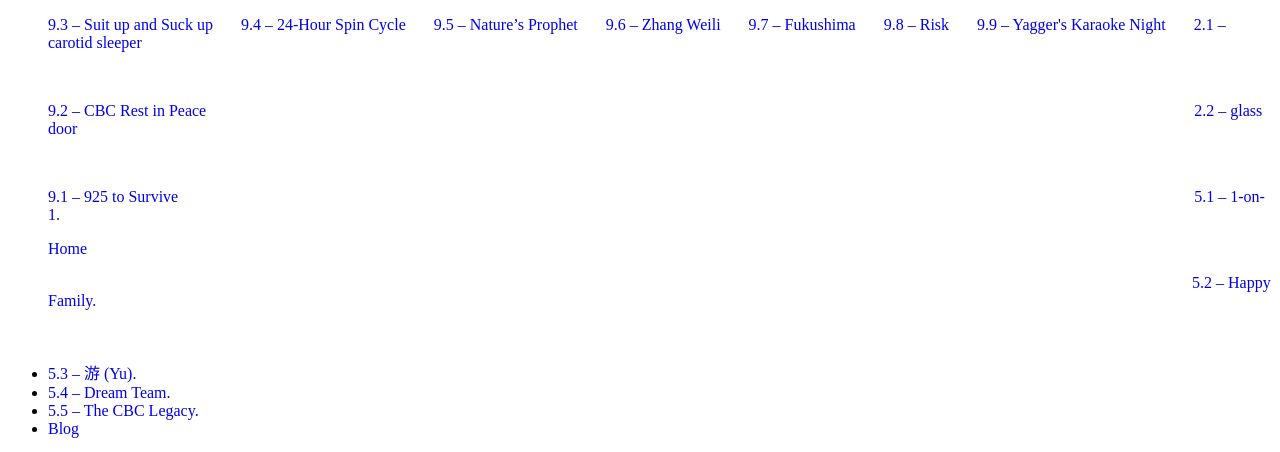
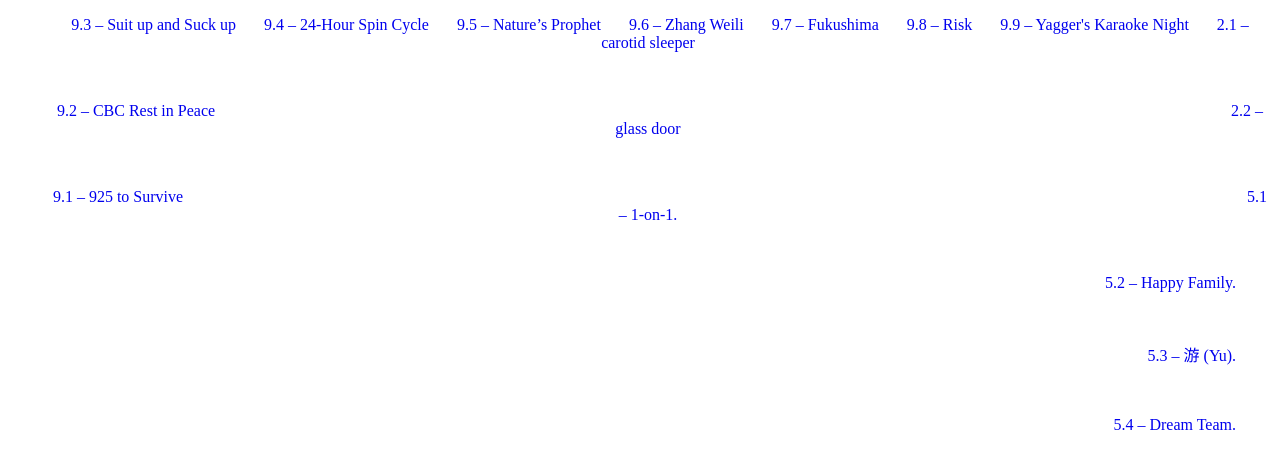
Before and after one commit to Project-925/project-925.github.io, a Jekyll site: the page built from index.html, in a window 1280 px wide. Shown: the top 452 px of the page. Built offline with Jekyll 4.4.1, drawn with Linux system fonts in a browser that asks for light colours; grey boxes are pictures that could not be loaded.

Commit message:
Update default.html

```diff
--- a/_layouts/default.html
+++ b/_layouts/default.html
@@ -13,11 +13,12 @@
 	  left: 55px;
 	}
 
+
 	</style>
 		<body>
 			<nav>
 	    		<ul>
-	        		<p><a href="/9.3">9.3 – Suit up and Suck up</a>
+	        		<p align="center"><a href="/9.3">9.3 – Suit up and Suck up</a>
                     &nbsp;&nbsp; &nbsp;&nbsp;
                     <a href="/9.4">9.4 – 24-Hour Spin Cycle</a>
                     &nbsp;&nbsp; &nbsp;&nbsp;
@@ -35,11 +36,13 @@
                     &nbsp;&nbsp; &nbsp;&nbsp;
                     </p>
 
+
+
                     <br>
 
-                    <p>
+                    <p align="center">
                     <a href="/9.2">9.2 – CBC Rest in Peace</a>
-                    &nbsp;&nbsp; &nbsp;&nbsp;&nbsp;&nbsp; &nbsp;&nbsp;&nbsp;&nbsp; &nbsp;&nbsp;&nbsp;&nbsp; &nbsp;&nbsp;&nbsp;&nbsp; &nbsp;&nbsp;&nbsp;&nbsp; &nbsp;&nbsp;&nbsp;&nbsp; &nbsp;&nbsp; &nbsp;&nbsp; &nbsp;&nbsp;&nbsp;&nbsp; &nbsp;&nbsp;&nbsp;&nbsp; &nbsp;&nbsp;&nbsp;&nbsp; &nbsp;&nbsp;&nbsp;&nbsp; &nbsp;&nbsp;&nbsp;&nbsp; &nbsp;&nbsp;&nbsp;&nbsp; &nbsp;&nbsp;&nbsp;&nbsp; &nbsp;&nbsp;&nbsp;&nbsp; &nbsp;&nbsp;&nbsp;&nbsp; &nbsp;&nbsp;&nbsp;&nbsp; &nbsp;&nbsp;&nbsp;&nbsp; &nbsp;&nbsp;&nbsp;&nbsp; &nbsp;&nbsp;&nbsp;&nbsp; &nbsp;&nbsp;&nbsp;&nbsp; &nbsp;&nbsp;&nbsp;&nbsp; &nbsp;&nbsp;&nbsp;&nbsp; &nbsp;&nbsp;&nbsp;&nbsp; &nbsp;&nbsp;&nbsp;&nbsp; &nbsp;&nbsp;&nbsp;&nbsp; &nbsp;&nbsp;&nbsp;&nbsp; &nbsp;&nbsp;&nbsp;&nbsp; &nbsp;&nbsp;&nbsp;&nbsp; &nbsp;&nbsp;&nbsp;&nbsp; &nbsp;&nbsp;&nbsp;&nbsp; &nbsp;&nbsp;&nbsp;&nbsp; &nbsp;&nbsp;&nbsp;&nbsp; &nbsp;&nbsp;&nbsp;&nbsp; &nbsp;&nbsp;&nbsp;&nbsp; &nbsp;&nbsp;&nbsp;&nbsp; &nbsp;&nbsp;&nbsp;&nbsp; &nbsp;&nbsp;&nbsp;&nbsp; &nbsp;&nbsp;&nbsp;&nbsp; &nbsp;&nbsp;&nbsp;&nbsp; &nbsp;&nbsp;&nbsp;&nbsp; &nbsp;&nbsp;&nbsp;&nbsp; &nbsp;&nbsp;&nbsp;&nbsp; &nbsp;&nbsp;&nbsp;&nbsp; &nbsp;&nbsp;&nbsp;&nbsp; &nbsp;&nbsp;&nbsp;&nbsp; &nbsp;&nbsp;&nbsp;&nbsp; &nbsp;&nbsp;&nbsp;&nbsp; &nbsp;
+&nbsp;&nbsp; &nbsp;&nbsp;&nbsp;&nbsp; &nbsp;&nbsp;&nbsp;&nbsp; &nbsp;&nbsp;&nbsp;&nbsp; &nbsp;&nbsp;&nbsp;&nbsp; &nbsp;&nbsp;&nbsp;&nbsp; &nbsp;&nbsp;&nbsp;&nbsp; &nbsp;&nbsp; &nbsp;&nbsp; &nbsp;&nbsp;&nbsp;&nbsp; &nbsp;&nbsp;&nbsp;&nbsp; &nbsp;&nbsp;&nbsp;&nbsp; &nbsp;&nbsp;&nbsp;&nbsp; &nbsp;&nbsp;&nbsp;&nbsp; &nbsp;&nbsp;&nbsp;&nbsp; &nbsp;&nbsp;&nbsp;&nbsp; &nbsp;&nbsp;&nbsp;&nbsp; &nbsp;&nbsp;&nbsp;&nbsp; &nbsp;&nbsp;&nbsp;&nbsp; &nbsp;&nbsp;&nbsp;&nbsp; &nbsp;&nbsp;&nbsp;&nbsp; &nbsp;&nbsp;&nbsp;&nbsp; &nbsp;&nbsp;&nbsp;&nbsp; &nbsp;&nbsp;&nbsp;&nbsp; &nbsp;&nbsp;&nbsp;&nbsp; &nbsp;&nbsp;&nbsp;&nbsp; &nbsp;&nbsp;&nbsp;&nbsp; &nbsp;&nbsp;&nbsp;&nbsp; &nbsp;&nbsp;&nbsp;&nbsp; &nbsp;&nbsp;&nbsp;&nbsp; &nbsp;&nbsp;&nbsp;&nbsp; &nbsp;&nbsp;&nbsp;&nbsp; &nbsp;&nbsp;&nbsp;&nbsp; &nbsp;&nbsp;&nbsp;&nbsp; &nbsp;&nbsp;&nbsp;&nbsp; &nbsp;&nbsp;&nbsp;&nbsp; &nbsp;&nbsp;&nbsp;&nbsp; &nbsp;&nbsp;&nbsp;&nbsp; &nbsp;&nbsp;&nbsp;&nbsp; &nbsp;&nbsp;&nbsp;&nbsp; &nbsp;&nbsp;&nbsp;&nbsp; &nbsp;&nbsp;&nbsp;&nbsp; &nbsp;&nbsp;&nbsp;&nbsp; &nbsp;&nbsp;&nbsp;&nbsp; &nbsp;&nbsp;&nbsp;&nbsp; &nbsp;&nbsp;&nbsp;&nbsp; &nbsp;&nbsp;&nbsp;&nbsp; &nbsp;&nbsp;&nbsp;&nbsp; &nbsp;&nbsp;&nbsp;&nbsp; &nbsp;&nbsp;&nbsp;&nbsp; &nbsp; &nbsp;&nbsp;&nbsp;&nbsp;&nbsp;&nbsp;
                     <a href="/2.2">2.2 – glass door</a>
                     &nbsp;&nbsp; &nbsp;&nbsp;
 
@@ -47,39 +50,48 @@
 
                      <br>
 
-                    <p>
+                    <p align = "center">
                     <a href="/9.1">9.1 – 925 to Survive</a>
-                    &nbsp;&nbsp; &nbsp;&nbsp;&nbsp;&nbsp; &nbsp;&nbsp;&nbsp;&nbsp; &nbsp;&nbsp;&nbsp;&nbsp; &nbsp;&nbsp;&nbsp;&nbsp; &nbsp;&nbsp;&nbsp;&nbsp; &nbsp;&nbsp;&nbsp;&nbsp; &nbsp;&nbsp; &nbsp;&nbsp; &nbsp;&nbsp;&nbsp;&nbsp; &nbsp;&nbsp;&nbsp;&nbsp; &nbsp;&nbsp;&nbsp;&nbsp; &nbsp;&nbsp;&nbsp;&nbsp; &nbsp;&nbsp;&nbsp;&nbsp; &nbsp;&nbsp;&nbsp;&nbsp; &nbsp;&nbsp;&nbsp;&nbsp; &nbsp;&nbsp;&nbsp;&nbsp; &nbsp;&nbsp;&nbsp;&nbsp; &nbsp;&nbsp;&nbsp;&nbsp; &nbsp;&nbsp;&nbsp;&nbsp; &nbsp;&nbsp;&nbsp;&nbsp; &nbsp;&nbsp;&nbsp;&nbsp; &nbsp;&nbsp;&nbsp;&nbsp; &nbsp;&nbsp;&nbsp;&nbsp; &nbsp;&nbsp;&nbsp;&nbsp; &nbsp;&nbsp;&nbsp;&nbsp; &nbsp;&nbsp;&nbsp;&nbsp; &nbsp;&nbsp;&nbsp;&nbsp; &nbsp;&nbsp;&nbsp;&nbsp; &nbsp;&nbsp;&nbsp;&nbsp; &nbsp;&nbsp;&nbsp;&nbsp; &nbsp;&nbsp;&nbsp;&nbsp; &nbsp;&nbsp;&nbsp;&nbsp; &nbsp;&nbsp;&nbsp;&nbsp; &nbsp;&nbsp;&nbsp;&nbsp; &nbsp;&nbsp;&nbsp;&nbsp; &nbsp;&nbsp;&nbsp;&nbsp; &nbsp;&nbsp;&nbsp;&nbsp; &nbsp;&nbsp;&nbsp;&nbsp; &nbsp;&nbsp;&nbsp;&nbsp; &nbsp;&nbsp;&nbsp;&nbsp; &nbsp;&nbsp;&nbsp;&nbsp; &nbsp;&nbsp;&nbsp;&nbsp; &nbsp;&nbsp;&nbsp;&nbsp; &nbsp;&nbsp;&nbsp;&nbsp; &nbsp;&nbsp;&nbsp;&nbsp; &nbsp;&nbsp;&nbsp;&nbsp; &nbsp;&nbsp;&nbsp;&nbsp; &nbsp;&nbsp;&nbsp;&nbsp; &nbsp;&nbsp;&nbsp;&nbsp; &nbsp; &nbsp;&nbsp;&nbsp;&nbsp;&nbsp;&nbsp;
+                    &nbsp;&nbsp; &nbsp;&nbsp;&nbsp;&nbsp; &nbsp;&nbsp;&nbsp;&nbsp; &nbsp;&nbsp;&nbsp;&nbsp; &nbsp;&nbsp;&nbsp;&nbsp; &nbsp;&nbsp;&nbsp;&nbsp; &nbsp;&nbsp;&nbsp;&nbsp; &nbsp;&nbsp; &nbsp;&nbsp; &nbsp;&nbsp;&nbsp;&nbsp; &nbsp;&nbsp;&nbsp;&nbsp; &nbsp;&nbsp;&nbsp;&nbsp; &nbsp;&nbsp;&nbsp;&nbsp; &nbsp;&nbsp;&nbsp;&nbsp; &nbsp;&nbsp;&nbsp;&nbsp; &nbsp;&nbsp;&nbsp;&nbsp; &nbsp;&nbsp;&nbsp;&nbsp; &nbsp;&nbsp;&nbsp;&nbsp; &nbsp;&nbsp;&nbsp;&nbsp; &nbsp;&nbsp;&nbsp;&nbsp; &nbsp;&nbsp;&nbsp;&nbsp; &nbsp;&nbsp;&nbsp;&nbsp; &nbsp;&nbsp;&nbsp;&nbsp; &nbsp;&nbsp;&nbsp;&nbsp; &nbsp;&nbsp;&nbsp;&nbsp; &nbsp;&nbsp;&nbsp;&nbsp; &nbsp;&nbsp;&nbsp;&nbsp; &nbsp;&nbsp;&nbsp;&nbsp; &nbsp;&nbsp;&nbsp;&nbsp; &nbsp;&nbsp;&nbsp;&nbsp; &nbsp;&nbsp;&nbsp;&nbsp; &nbsp;&nbsp;&nbsp;&nbsp; &nbsp;&nbsp;&nbsp;&nbsp; &nbsp;&nbsp;&nbsp;&nbsp; &nbsp;&nbsp;&nbsp;&nbsp; &nbsp;&nbsp;&nbsp;&nbsp; &nbsp;&nbsp;&nbsp;&nbsp; &nbsp;&nbsp;&nbsp;&nbsp; &nbsp;&nbsp;&nbsp;&nbsp; &nbsp;&nbsp;&nbsp;&nbsp; &nbsp;&nbsp;&nbsp;&nbsp; &nbsp;&nbsp;&nbsp;&nbsp; &nbsp;&nbsp;&nbsp;&nbsp; &nbsp;&nbsp;&nbsp;&nbsp; &nbsp;&nbsp;&nbsp;&nbsp; &nbsp;&nbsp;&nbsp;&nbsp; &nbsp;&nbsp;&nbsp;&nbsp; &nbsp;&nbsp;&nbsp;&nbsp; &nbsp;&nbsp;&nbsp;&nbsp; &nbsp;&nbsp;&nbsp;&nbsp; &nbsp; &nbsp;&nbsp;&nbsp;&nbsp;&nbsp;&nbsp;&nbsp;&nbsp;&nbsp;&nbsp;&nbsp;&nbsp;&nbsp;&nbsp;&nbsp;&nbsp;&nbsp;&nbsp;
+                    <a href="/5.1">5.1 – 1-on-1.</a>
+                    &nbsp;&nbsp;&nbsp;&nbsp;&nbsp;
+                    </p>
 
-                    <a href="/5.1">5.1 – 1-on-1.</a>
-                    </p>
-                    <a href="/">Home</a>
+
 
 	        		<br>
-	        		<p>
-
-					&nbsp;&nbsp; &nbsp;&nbsp;&nbsp;&nbsp; &nbsp;&nbsp;&nbsp;&nbsp; &nbsp;&nbsp;&nbsp;&nbsp; &nbsp;&nbsp;&nbsp;&nbsp; &nbsp;&nbsp;&nbsp;&nbsp; &nbsp;&nbsp;&nbsp;&nbsp; &nbsp;&nbsp; &nbsp;&nbsp; &nbsp;&nbsp;&nbsp;&nbsp; &nbsp;&nbsp;&nbsp;&nbsp; &nbsp;&nbsp;&nbsp;&nbsp; &nbsp;&nbsp;&nbsp;&nbsp; &nbsp;&nbsp;&nbsp;&nbsp; &nbsp;&nbsp;&nbsp;&nbsp; &nbsp;&nbsp;&nbsp;&nbsp; &nbsp;&nbsp;&nbsp;&nbsp; &nbsp;&nbsp;&nbsp;&nbsp; &nbsp;&nbsp;&nbsp;&nbsp; &nbsp;&nbsp;&nbsp;&nbsp; &nbsp;&nbsp;&nbsp;&nbsp; &nbsp;&nbsp;&nbsp;&nbsp; &nbsp;&nbsp;&nbsp;&nbsp; &nbsp;&nbsp;&nbsp;&nbsp; &nbsp;&nbsp;&nbsp;&nbsp; &nbsp;&nbsp;&nbsp;&nbsp; &nbsp;&nbsp;&nbsp;&nbsp; &nbsp;&nbsp;&nbsp;&nbsp; &nbsp;&nbsp;&nbsp;&nbsp; &nbsp;&nbsp;&nbsp;&nbsp; &nbsp;&nbsp;&nbsp;&nbsp; &nbsp;&nbsp;&nbsp;&nbsp; &nbsp;&nbsp;&nbsp;&nbsp; &nbsp;&nbsp;&nbsp;&nbsp; &nbsp;&nbsp;&nbsp;&nbsp; &nbsp;&nbsp;&nbsp;&nbsp; &nbsp;&nbsp;&nbsp;&nbsp; &nbsp;&nbsp;&nbsp;&nbsp; &nbsp;&nbsp;&nbsp;&nbsp; &nbsp;&nbsp;&nbsp;&nbsp; &nbsp;&nbsp;&nbsp;&nbsp; &nbsp;&nbsp;&nbsp;&nbsp; &nbsp;&nbsp;&nbsp;&nbsp; &nbsp;&nbsp;&nbsp;&nbsp; &nbsp;&nbsp;&nbsp;&nbsp; &nbsp;&nbsp;&nbsp;&nbsp; &nbsp;&nbsp;&nbsp;&nbsp; &nbsp;&nbsp;&nbsp;&nbsp; &nbsp;&nbsp;&nbsp;&nbsp; &nbsp;&nbsp;&nbsp;&nbsp; &nbsp;&nbsp;&nbsp;&nbsp;&nbsp;&nbsp;&nbsp;&nbsp;&nbsp; &nbsp;&nbsp;&nbsp;&nbsp;&nbsp;&nbsp;&nbsp;&nbsp;&nbsp;&nbsp;&nbsp;&nbsp;&nbsp;&nbsp;&nbsp;&nbsp;&nbsp;&nbsp;&nbsp;&nbsp;&nbsp;&nbsp;&nbsp;&nbsp;&nbsp;&nbsp;&nbsp;&nbsp;&nbsp;&nbsp;&nbsp;
-
-
-                    <a href="/5.2">5.2 – Happy Family.</a>
-
+	        		<p align = "right">
+                    <a href="/5.2">5.2 – Happy Family.</a> &nbsp;&nbsp;&nbsp;&nbsp;&nbsp;&nbsp;&nbsp;&nbsp;
                     </p>
 
 
 
 
                 	<br>
-	        		<p>
+	        		<p align = "right">
+                    <a href="/5.3">5.3 – 游 (Yu).</a> &nbsp;&nbsp;&nbsp;&nbsp;&nbsp;&nbsp;&nbsp;&nbsp;
+                	</p>
+
+
+                    <br>
+	        		<p align = "right">
+                    <a href="/5.4">5.4 – Dream Team.</a> &nbsp;&nbsp;&nbsp;&nbsp;&nbsp;&nbsp;&nbsp;&nbsp;
+                	</p>
+
+
+                    <br>
+	        		<p align = "right">
+                    <a href="/5.5">5.5 – The CBC Legacy.</a> &nbsp;&nbsp;&nbsp;&nbsp;&nbsp;&nbsp;&nbsp;&nbsp;
                 	</p>
 
 
 
+                    <br>
+	        		<p align = "center">
+                    <a href="/Home">Home</a>
+                	</p>
 
 
-				<li><a href="/5.3">5.3 – 游 (Yu).</a></li>
-				<li><a href="/5.4">5.4 – Dream Team.</a></li>
-				<li><a href="/5.5">5.5 – The CBC Legacy.</a></li>
-				<li><a href="/blog">Blog</a></li>
 
 	    		</ul>
 			</nav>
```
